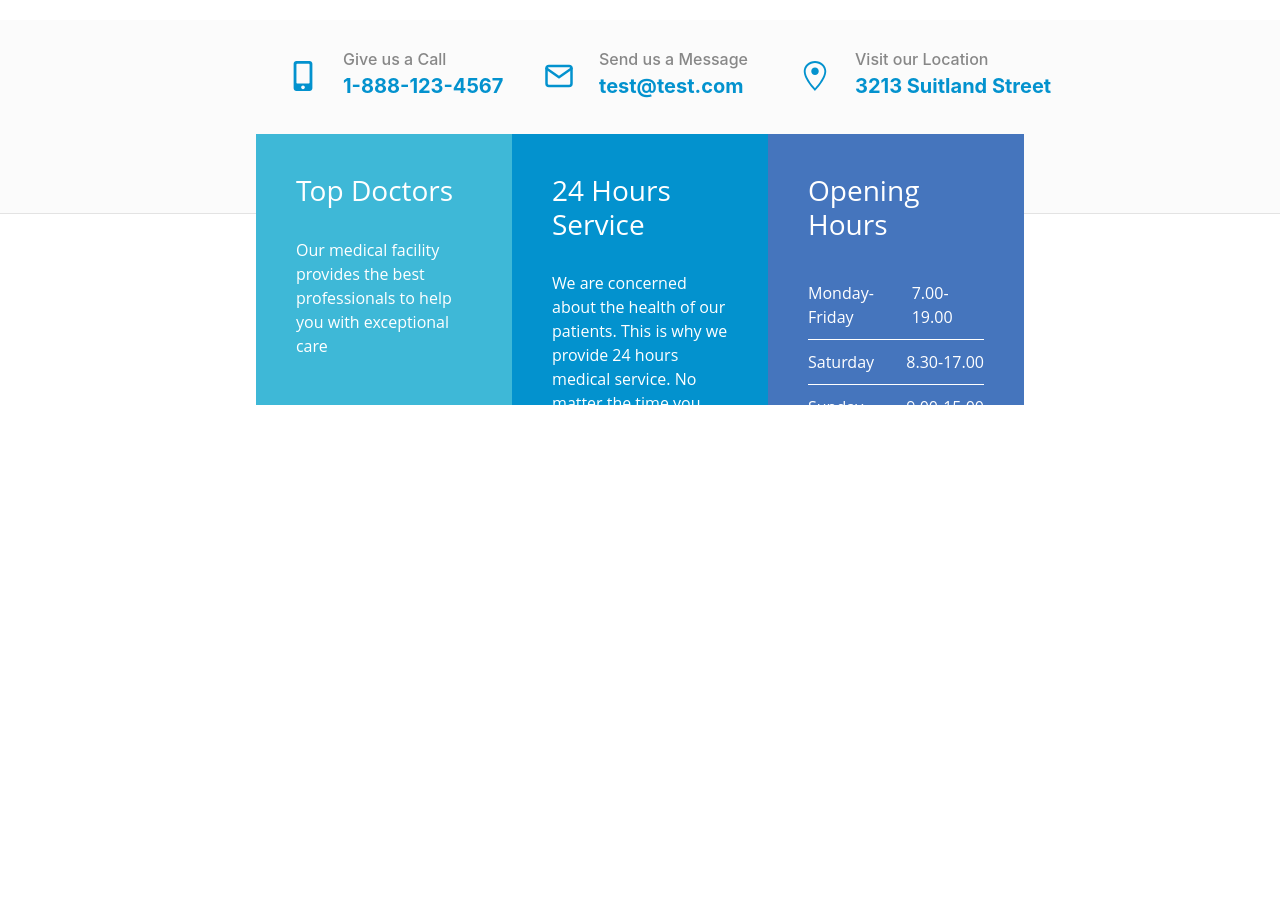
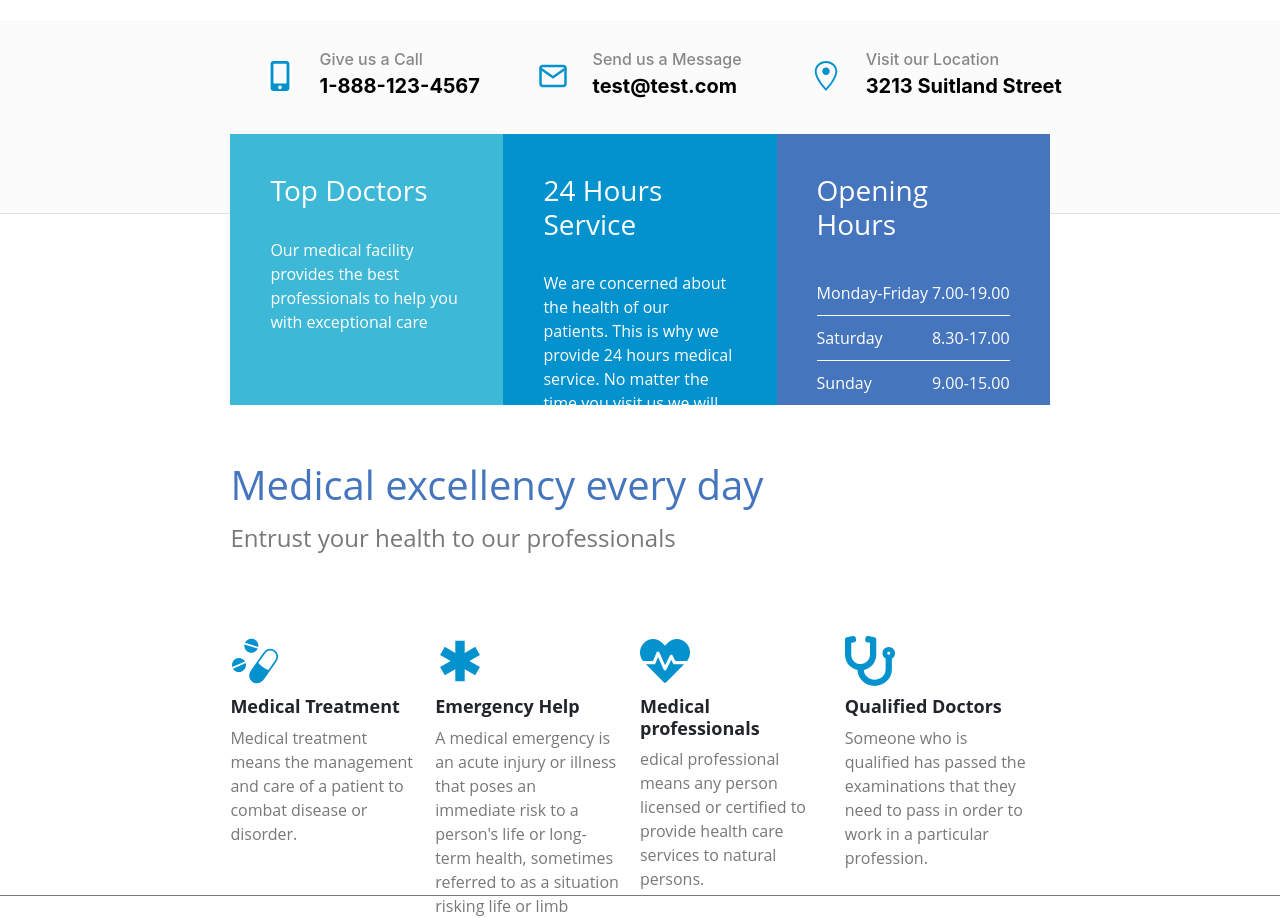
Before and after one commit to IvayloMarinov95/healthcaresystem, a React (Create React App) app in the folder client/: page / in a window 1280 px wide. Shown: the part 540-1458 px from the top of the page. Before the commit the page ends 1003 px from the top, so only its background shows below. Built offline with nearby package versions, Linux system fonts and the light colour scheme.

Commit message:
added Information components

```diff
--- a/client/src/components/HomePage/Contacts/Contact/Contact.module.scss
+++ b/client/src/components/HomePage/Contacts/Contact/Contact.module.scss
@@ -15,7 +15,7 @@
 .provider {
   font-weight: bold;
   font-size: 20px;
-  color: $blue;
+  color: black;
   width: 200px;
 }
 
--- a/client/src/components/HomePage/Contacts/Contacts.module.scss
+++ b/client/src/components/HomePage/Contacts/Contacts.module.scss
@@ -5,5 +5,5 @@
   display: flex;
   align-items: flex-start;
   justify-content: space-around;
-  padding: 0 20% 0 20%;
+  padding: 0 18% 0 18%;
 }
--- a/client/src/components/HomePage/components/HomePage.tsx
+++ b/client/src/components/HomePage/components/HomePage.tsx
@@ -1,6 +1,8 @@
 import Carousel from "./Carousel/Slider";
 import Contacts from "../Contacts/Contacts";
+import Information from "./Information/Informatino";
 import InformationBoxes from "./InformationBoxes/InformationBoxes";
+import ProvidedServices from "./ProvidedServices/ProvidedServices";
 import React from "react";
 
 const HomePage: React.FC = () => (
@@ -8,6 +10,8 @@ const HomePage: React.FC = () => (
     <Carousel />
     <Contacts />
     <InformationBoxes />
+    <Information />
+    <ProvidedServices />
   </>
 );
 
--- /dev/null
+++ b/client/src/components/HomePage/components/Information/Informatino.tsx
@@ -0,0 +1,11 @@
+import React from "react";
+import styles from "./Information.module.scss";
+
+const Information: React.FC = () => (
+  <div className={styles.container}>
+    <div className={styles.title}>Medical excellency every day</div>
+    <div className={styles.text}>Entrust your health to our professionals</div>
+  </div>
+);
+
+export default Information;
--- /dev/null
+++ b/client/src/components/HomePage/components/Information/Information.module.scss
@@ -0,0 +1,18 @@
+@import "../../../variables.scss";
+
+.container {
+  margin-top: 50px;
+  font-family: "Open Sans", Arial, Helvetica, "Nimbus Sans L", sans-serif;
+  padding: 0 18% 0 18%;
+}
+
+.title {
+  font-size: 40px;
+  color: $dark-blue;
+  margin-bottom: 5px;
+}
+
+.text {
+  font-size: 24px;
+  color: #787878;
+}
--- a/client/src/components/HomePage/components/InformationBoxes/InformationBoxes.module.scss
+++ b/client/src/components/HomePage/components/InformationBoxes/InformationBoxes.module.scss
@@ -2,7 +2,7 @@
 
 .container {
   height: 271px;
-  padding: 0 20% 0 20%;
+  padding: 0 18% 0 18%;
   position: relative;
   display: flex;
   margin-top: -80px;
--- /dev/null
+++ b/client/src/components/HomePage/components/ProvidedServices/ProvidedService/ProvidedService.module.scss
@@ -0,0 +1,21 @@
+@import "../../../../variables.scss";
+
+.icon {
+  color: $blue;
+  margin-bottom: 10px;
+}
+
+.container {
+  width: 300px;
+  margin-right: 20px;
+  font-family: "Open Sans", Arial, Helvetica, "Nimbus Sans L", sans-serif;
+}
+
+.description {
+  color: #787878;
+}
+
+.service {
+  font-size: 18px;
+  font-weight: bold;
+}
--- /dev/null
+++ b/client/src/components/HomePage/components/ProvidedServices/ProvidedService/ProvidedService.tsx
@@ -0,0 +1,20 @@
+import React from "react";
+import styles from "./ProvidedService.module.scss";
+
+interface Props {
+  icon: string | React.ReactNode;
+  service: string;
+  description: string;
+}
+
+const ProvidedService: React.FC<Props> = ({ icon, service, description }) => (
+  <div className={styles.container}>
+    <div className={styles.icon}>{icon}</div>
+    <div>
+      <h6 className={styles.service}>{service}</h6>
+      <div className={styles.description}>{description}</div>
+    </div>
+  </div>
+);
+
+export default ProvidedService;
--- /dev/null
+++ b/client/src/components/HomePage/components/ProvidedServices/ProvidedServices.module.scss
@@ -0,0 +1,7 @@
+.container {
+  height: 260px;
+  padding: 0 18% 0 18%;
+  display: flex;
+  margin-top: 80px;
+  border-bottom: 1px solid #787878;
+}
--- /dev/null
+++ b/client/src/components/HomePage/components/ProvidedServices/ProvidedServices.tsx
@@ -0,0 +1,34 @@
+import { FaHeartbeat, FaStethoscope } from "react-icons/fa";
+
+import { GiMedicines } from "react-icons/gi";
+import { IoMdMedical } from "react-icons/io";
+import ProvidedService from "./ProvidedService/ProvidedService";
+import React from "react";
+import styles from "./ProvidedServices.module.scss";
+
+const ProvidedServices: React.FC = () => (
+  <div className={styles.container}>
+    <ProvidedService
+      icon={<GiMedicines size={50} />}
+      service="Medical Treatment"
+      description="Medical treatment means the management and care of a patient to combat disease or disorder."
+    />
+    <ProvidedService
+      icon={<IoMdMedical size={50} />}
+      service="Emergency Help"
+      description="A medical emergency is an acute injury or illness that poses an immediate risk to a person's life or long-term health, sometimes referred to as a situation risking life or limb "
+    />
+    <ProvidedService
+      icon={<FaHeartbeat size={50} />}
+      service="Medical professionals"
+      description="edical professional means any person licensed or certified to provide health care services to natural persons."
+    />
+    <ProvidedService
+      icon={<FaStethoscope size={50} />}
+      service="Qualified Doctors"
+      description="Someone who is qualified has passed the examinations that they need to pass in order to work in a particular profession."
+    />
+  </div>
+);
+
+export default ProvidedServices;
```
